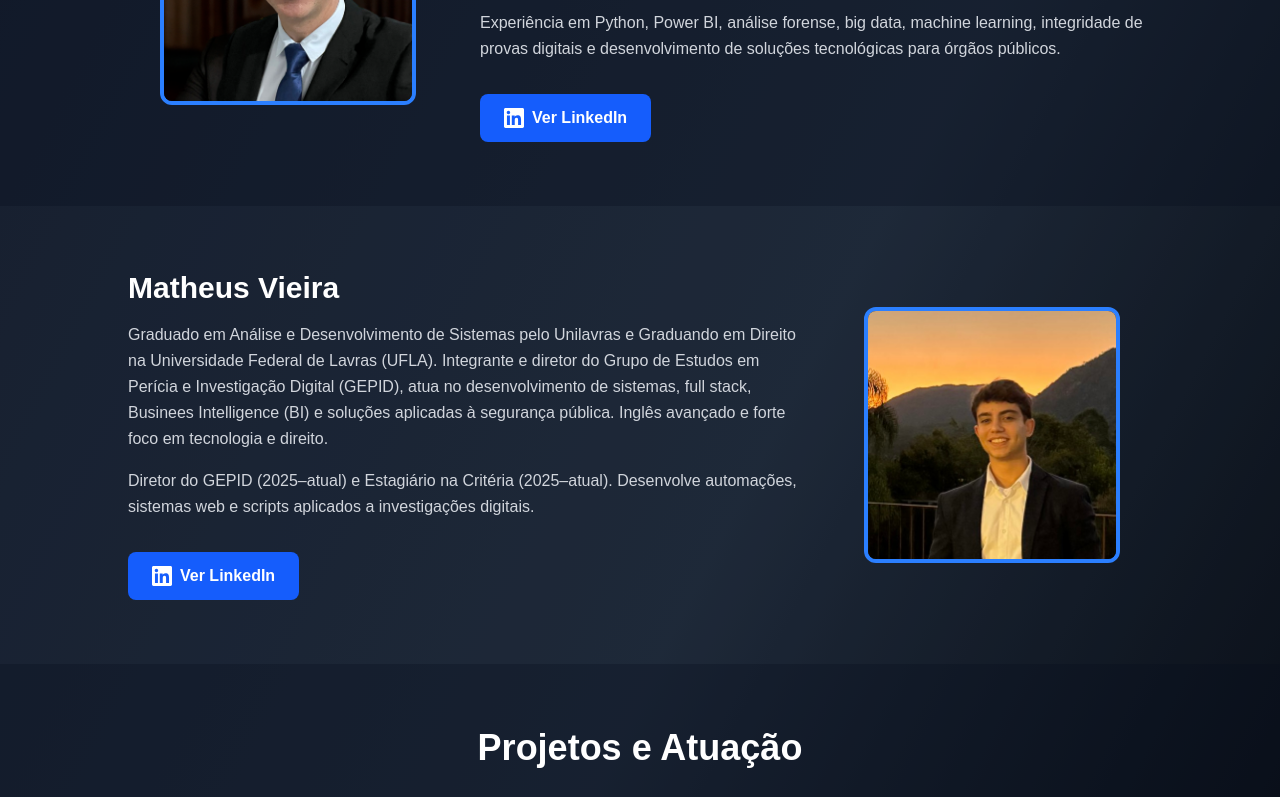
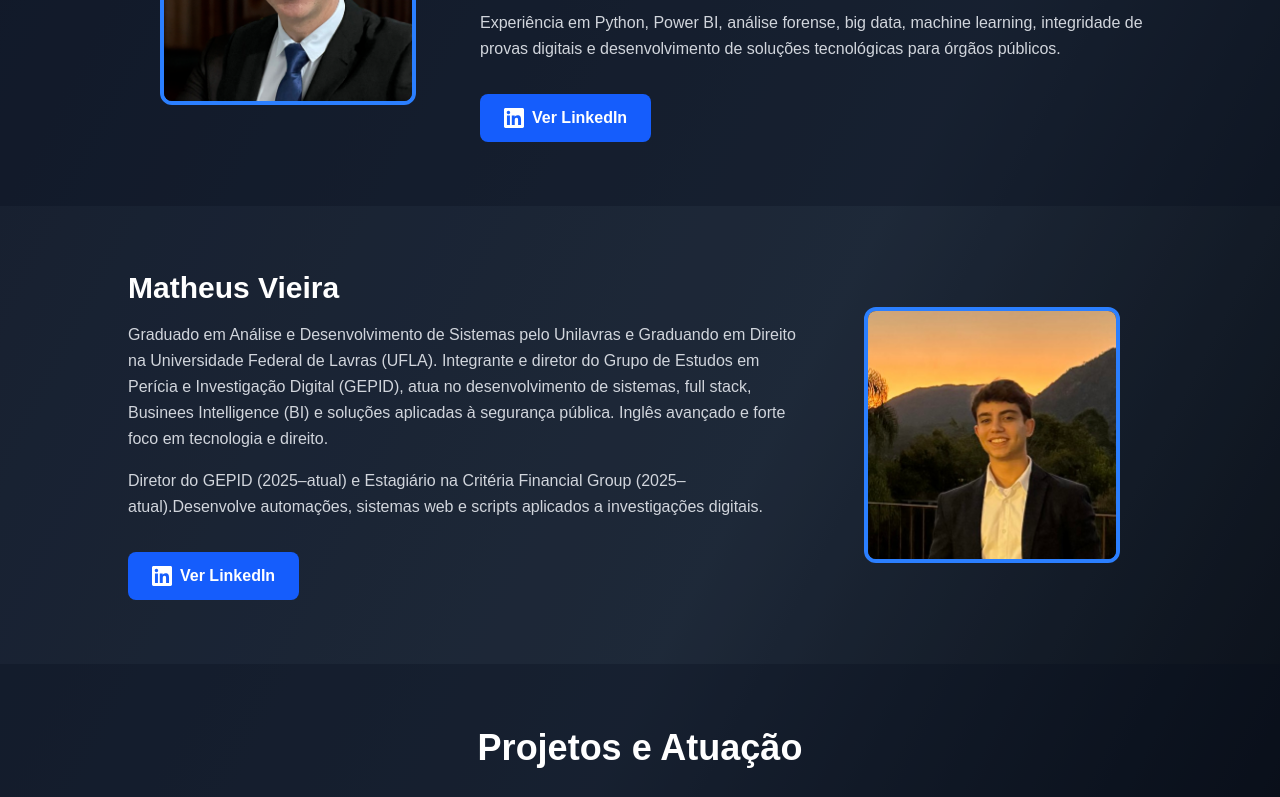
Before and after one commit to talesperito/investigacao-forense, a Next.js app: page /portfolio in a window 1280 px wide. Shown: the part 616-1413 px from the top of the page. Built offline with nearby package versions, Linux system fonts and the light colour scheme.

Commit message:
Update page.tsx

```diff
--- a/app/portfolio/page.tsx
+++ b/app/portfolio/page.tsx
@@ -86,9 +86,9 @@ export default function PortfolioPage() {
                 Inglês avançado e forte foco em tecnologia e direito.
               </p>
               <p className="text-gray-300 leading-relaxed">
-                Diretor do GEPID (2025–atual) e Estagiário na Critéria (2025–atual).
-                Desenvolve automações, sistemas web e scripts aplicados a
-                investigações digitais.
+                Diretor do GEPID (2025–atual) e Estagiário na Critéria Financial
+                Group (2025–atual).Desenvolve automações, sistemas web e scripts
+                aplicados a investigações digitais.
               </p>
 
               {/* Links LinkedIn */}
```
